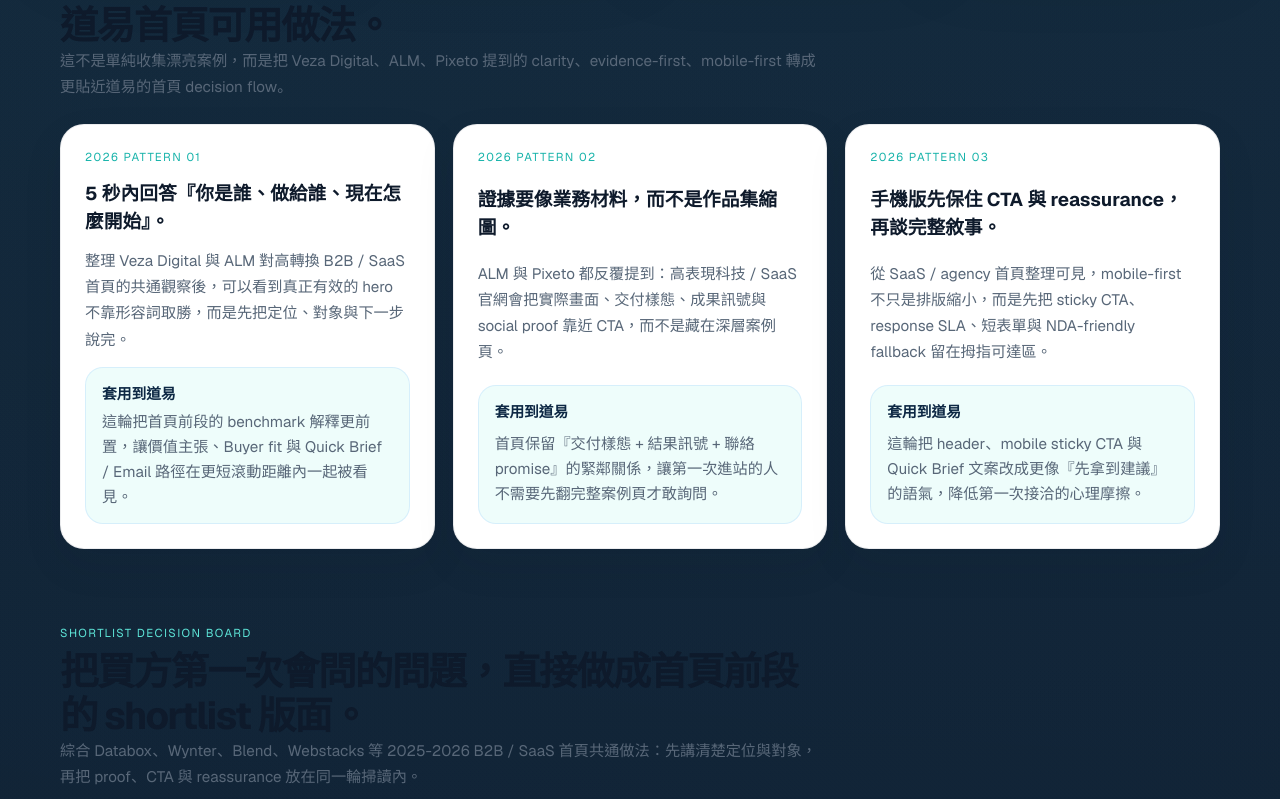
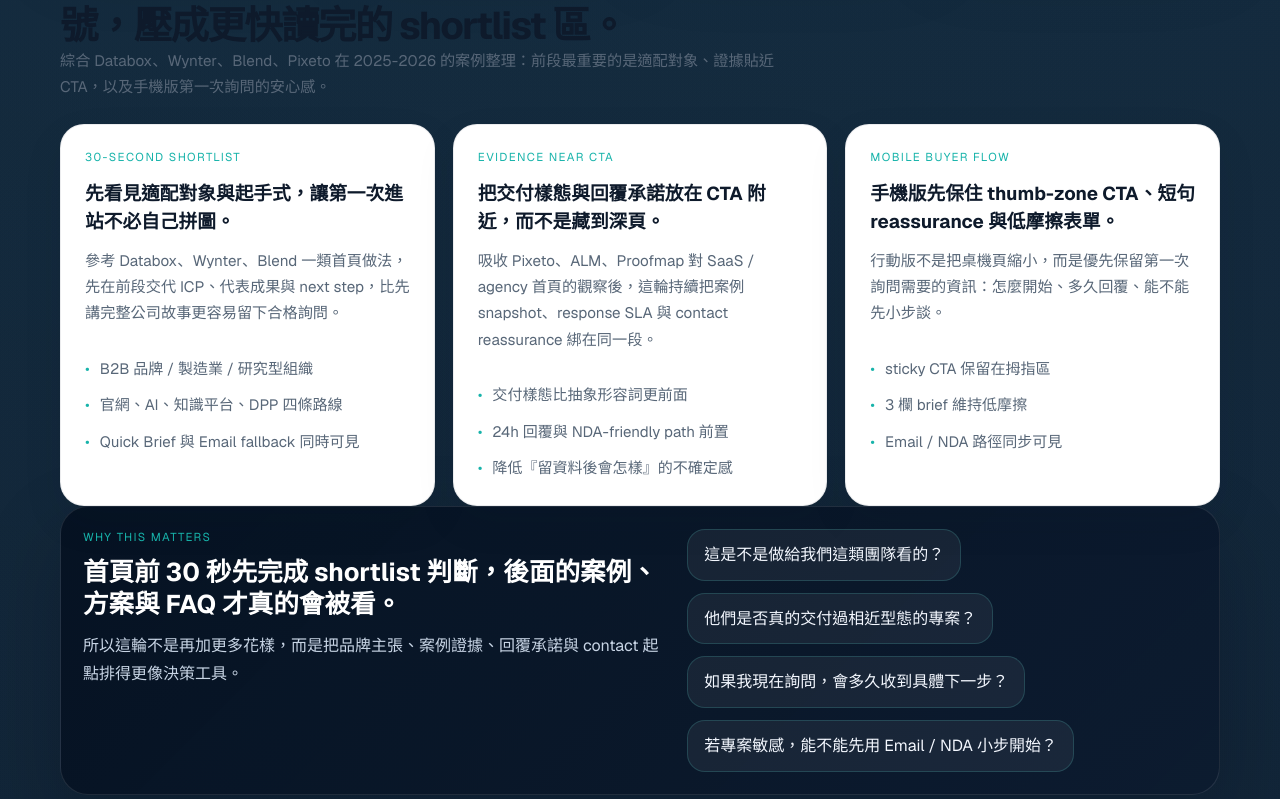
Before and after one commit to yangyen1977-wq/daoyi-website-2026, a Next.js app: page / in a window 1280 px wide. Shown: the part 3541-4340 px from the top of the page. Built offline with nearby package versions, Linux system fonts and the light colour scheme.

Commit message:
Refine homepage shortlist and CTA messaging

```diff
--- a/src/app/page.tsx
+++ b/src/app/page.tsx
@@ -1,3 +1,4 @@
+import type { Metadata } from "next";
 import Link from "next/link";
 import {
   cases,
@@ -145,6 +146,44 @@ const homepageConversionChecklist = [
   "敏感專案可直接走 Email + NDA 路徑，降低心理阻力",
 ];
 
+export const metadata: Metadata = {
+  title: "B2B 官網改版、AI 導入、知識平台與 DPP 首頁",
+  description:
+    "道易科技協助 B2B 品牌、製造業與研究型組織，把官網改版、AI 導入、知識平台與 DPP / Traceability 整成同一套可交付系統；首頁直接提供案例證據、24h 回覆承諾與低摩擦 contact 起點。",
+  keywords: [
+    "B2B 官網改版",
+    "AI 導入",
+    "知識平台",
+    "DPP",
+    "Traceability",
+    "製造業官網",
+    "B2B 網站設計",
+    "案例頁優化",
+  ],
+  alternates: { canonical: "/" },
+};
+
+const homepageShortlistCards = [
+  {
+    label: "30-second shortlist",
+    title: "先看見適配對象與起手式，讓第一次進站不必自己拼圖。",
+    detail: "參考 Databox、Wynter、Blend 一類首頁做法，先在前段交代 ICP、代表成果與 next step，比先講完整公司故事更容易留下合格詢問。",
+    bullets: ["B2B 品牌 / 製造業 / 研究型組織", "官網、AI、知識平台、DPP 四條路線", "Quick Brief 與 Email fallback 同時可見"],
+  },
+  {
+    label: "Evidence near CTA",
+    title: "把交付樣態與回覆承諾放在 CTA 附近，而不是藏到深頁。",
+    detail: "吸收 Pixeto、ALM、Proofmap 對 SaaS / agency 首頁的觀察後，這輪持續把案例 snapshot、response SLA 與 contact reassurance 綁在同一段。",
+    bullets: ["交付樣態比抽象形容詞更前面", "24h 回覆與 NDA-friendly path 前置", "降低『留資料後會怎樣』的不確定感"],
+  },
+  {
+    label: "Mobile buyer flow",
+    title: "手機版先保住 thumb-zone CTA、短句 reassurance 與低摩擦表單。",
+    detail: "行動版不是把桌機頁縮小，而是優先保留第一次詢問需要的資訊：怎麼開始、多久回覆、能不能先小步談。",
+    bullets: ["sticky CTA 保留在拇指區", "3 欄 brief 維持低摩擦", "Email / NDA 路徑同步可見"],
+  },
+];
+
 const homepageCompetitiveInsights = [
   {
     label: "2026 pattern 01",
@@ -220,6 +259,41 @@ export default function Home() {
           </div>
         </div>
       </section>
+
+      <Section
+        eyebrow="Shortlist in 30 seconds"
+        title="把高轉換 B2B / SaaS 首頁常見的三個決策訊號，壓成更快讀完的 shortlist 區。"
+        description="綜合 Databox、Wynter、Blend、Pixeto 在 2025-2026 的案例整理：前段最重要的是適配對象、證據貼近 CTA，以及手機版第一次詢問的安心感。"
+      >
+        <div className="card-grid three-up">
+          {homepageShortlistCards.map((item) => (
+            <article key={item.title} className="feature-surface homepage-friction-card">
+              <span className="mini-label accent">{item.label}</span>
+              <h3>{item.title}</h3>
+              <p>{item.detail}</p>
+              <ul className="bullet-list compact">
+                {item.bullets.map((bullet) => (
+                  <li key={bullet}>{bullet}</li>
+                ))}
+              </ul>
+            </article>
+          ))}
+        </div>
+
+        <div className="homepage-conversion-band">
+          <div className="homepage-conversion-band-copy">
+            <span className="mini-label accent">Why this matters</span>
+            <h3>首頁前 30 秒先完成 shortlist 判斷，後面的案例、方案與 FAQ 才真的會被看。</h3>
+            <p>所以這輪不是再加更多花樣，而是把品牌主張、案例證據、回覆承諾與 contact 起點排得更像決策工具。</p>
+          </div>
+          <div className="homepage-conversion-band-list" aria-label="首頁前 30 秒需要回答的問題">
+            <p className="homepage-conversion-pill">這是不是做給我們這類團隊看的？</p>
+            <p className="homepage-conversion-pill">他們是否真的交付過相近型態的專案？</p>
+            <p className="homepage-conversion-pill">如果我現在詢問，會多久收到具體下一步？</p>
+            <p className="homepage-conversion-pill">若專案敏感，能不能先用 Email / NDA 小步開始？</p>
+          </div>
+        </div>
+      </Section>
 
       <Section
         eyebrow="2026 competitor learnings"
--- a/src/components/mobile-sticky-cta.tsx
+++ b/src/components/mobile-sticky-cta.tsx
@@ -10,7 +10,7 @@ export function MobileStickyCTA() {
   const hiddenRoutes = ["/contact"];
   const [dismissed, setDismissed] = useState(false);
   const primaryHref = pathname === "/" ? "/#quick-brief" : "/contact";
-  const primaryLabel = pathname === "/" ? "拿 24h 建議" : "24h 內取得建議";
+  const primaryLabel = pathname === "/" ? "先拿 24h 建議" : "24h 內取得建議";
   const secondaryHref = `mailto:${siteConfig.email}?subject=${encodeURIComponent("想先和道易討論新專案")}`;
 
   if (hiddenRoutes.includes(pathname) || dismissed) {
@@ -21,8 +21,8 @@ export function MobileStickyCTA() {
     <div className="mobile-cta-bar" role="complementary" aria-label="快速行動">
       <div className="mobile-cta-content">
         <div className="mobile-cta-copy">
-          <strong>先拿到 24h 建議，不必先講完整個專案</strong>
-          <span>Quick Brief / Email / NDA-friendly</span>
+          <strong>先拿 24h 建議，不必先講完整個專案</strong>
+          <span>Quick Brief / Email / NDA-friendly 起手式</span>
         </div>
         <div className="mobile-cta-actions">
           <Link href={primaryHref} className="mobile-cta-button primary">
--- a/src/components/quick-brief-form.tsx
+++ b/src/components/quick-brief-form.tsx
@@ -70,7 +70,7 @@ export function QuickBriefForm() {
     <form id="quick-brief-form" className="quick-brief-form feature-surface" onSubmit={handleSubmit}>
       <span className="mini-label accent">Low-friction intake / 3 欄先開始</span>
       <h3>快速丟出專案重點</h3>
-      <p>這裡只問姓名、公司與本次焦點，讓第一次聯絡維持低摩擦。若你要談品牌官網、案例頁強化、AI 導入、DPP，或只是先想做一輪首頁 / Contact 診斷，這份 brief 都能直接開始。</p>
+      <p>這裡只問姓名、公司與本次焦點，維持高轉換 SaaS / agency 常見的低摩擦起手式。若你要談品牌官網、案例頁強化、AI 導入、DPP，或只是先想做一輪首頁 / Contact 診斷，這份 brief 都能直接開始。</p>
       <div className="quick-brief-priority-note">
         <strong>送出後 24h 內，你會先拿到什麼？</strong>
         <p>不是只有收到回信，而是先拿到首頁 / Contact 可先補哪裡、建議從哪個 sprint 開始，以及第一次會議該對焦的阻力點。</p>
@@ -126,7 +126,7 @@ export function QuickBriefForm() {
 
       <div className="quick-brief-action-group">
         <button type="submit" className="button-primary button-large" disabled={isDisabled} aria-label="開啟已填好的 DaoYi 專案詢問郵件">
-          開啟郵件，拿 24h 建議
+          開啟已填好詢問信，拿 24h 建議
         </button>
         <a className="button-secondary inline-button" href={`mailto:${siteConfig.email}?subject=${encodeURIComponent("想先和道易討論專案方向")}`}>
           先用 Email 問問題
```
